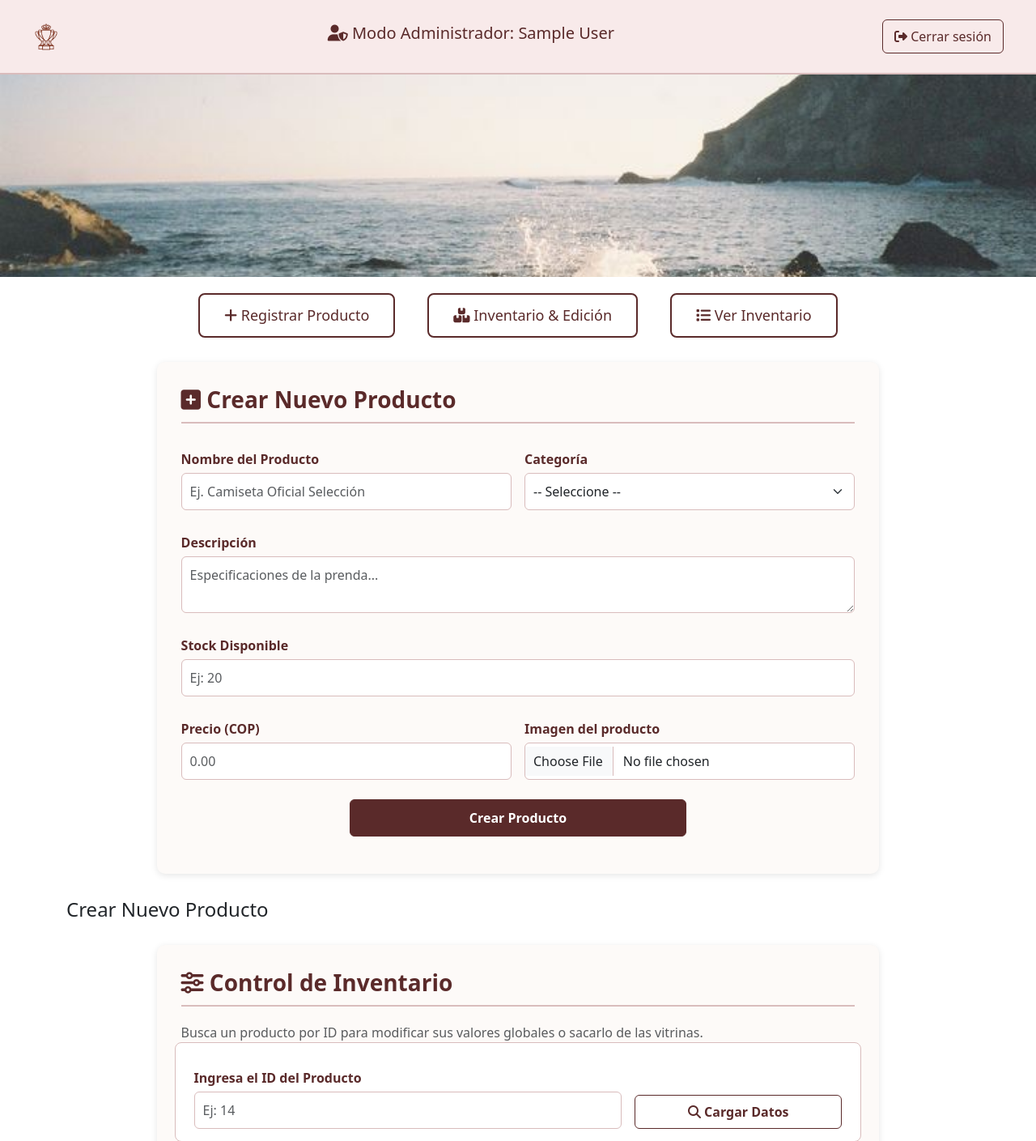
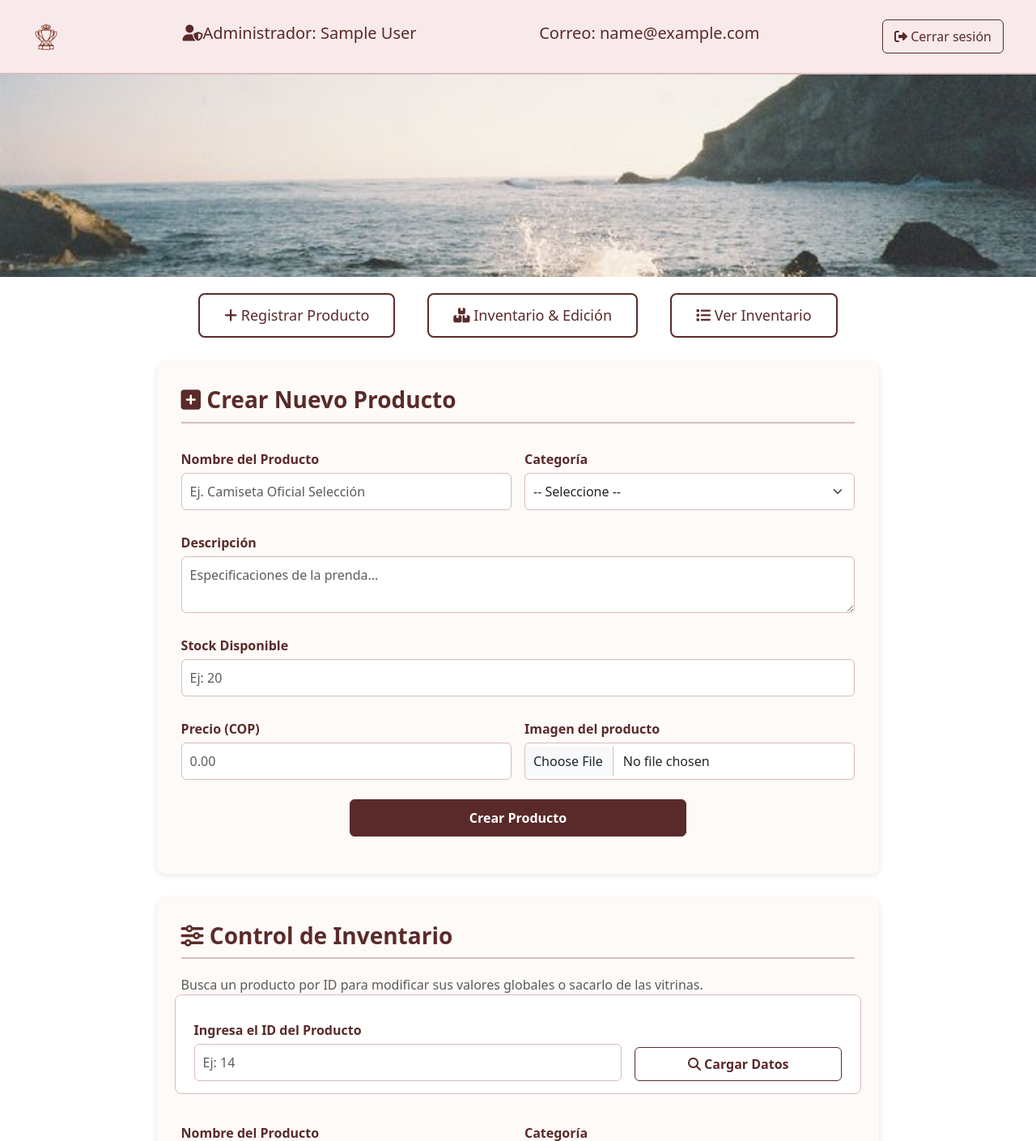
Before and after one commit to jerohincapie18/ecommerce-tienda-deportiva, a PHP site: page /pages/admin-dashboard.php in a window 1280 px wide. Shown: the top 1409 px of the page at 81% size. Run offline with PHP 8.4, Linux system fonts and the light colour scheme; the visitor is signed in with stand-in values (Sample User, id 1); data that the repository does not hold is empty; a stand-in replaces the project's code that opens the database connection.

Commit message:
correo de admin

```diff
--- a/frontend/pages/admin-dashboard.php
+++ b/frontend/pages/admin-dashboard.php
@@ -71,7 +71,8 @@ if (!isset($_SESSION["user_id"]) || ($_SESSION["rol"] != "admin")) {
             <img src="/ecommerce-tienda-deportiva/frontend/assets/img/logo.png" alt="Logo de la tienda" style="height: 60px; width: auto;" />
         </a>
     </div>
-    <h2 class="user-name"><i class="fa-solid fa-user-shield"></i> Modo Administrador: <?php echo $_SESSION["nombre"]; ?></h2>
+    <h2 class="user-name"><i class="fa-solid fa-user-shield"></i>Administrador: <?php echo $_SESSION["nombre"]; ?></h2>
+    <h2 class="user-name">Correo: <?php echo $_SESSION["email"]; ?></h2>
     <a href="../../backend/index.php?action=logout" class="logout-btn">
       <i class="fa-solid fa-right-from-bracket"></i> Cerrar sesión
     </a>
@@ -129,8 +130,6 @@ if (!isset($_SESSION["user_id"]) || ($_SESSION["rol"] != "admin")) {
           </form>
           <div id="finalStatus" class="mt-3 text-center fw-bold"></div>
       </section>
-
-    <h4>Crear Nuevo Producto</h4>
       <section id="section-gestion" class="admin-section">
           <h3><i class="fa-solid fa-sliders"></i> Control de Inventario</h3>
           <p class="text-muted">Busca un producto por ID para modificar sus valores globales o sacarlo de las vitrinas.</p>
```
